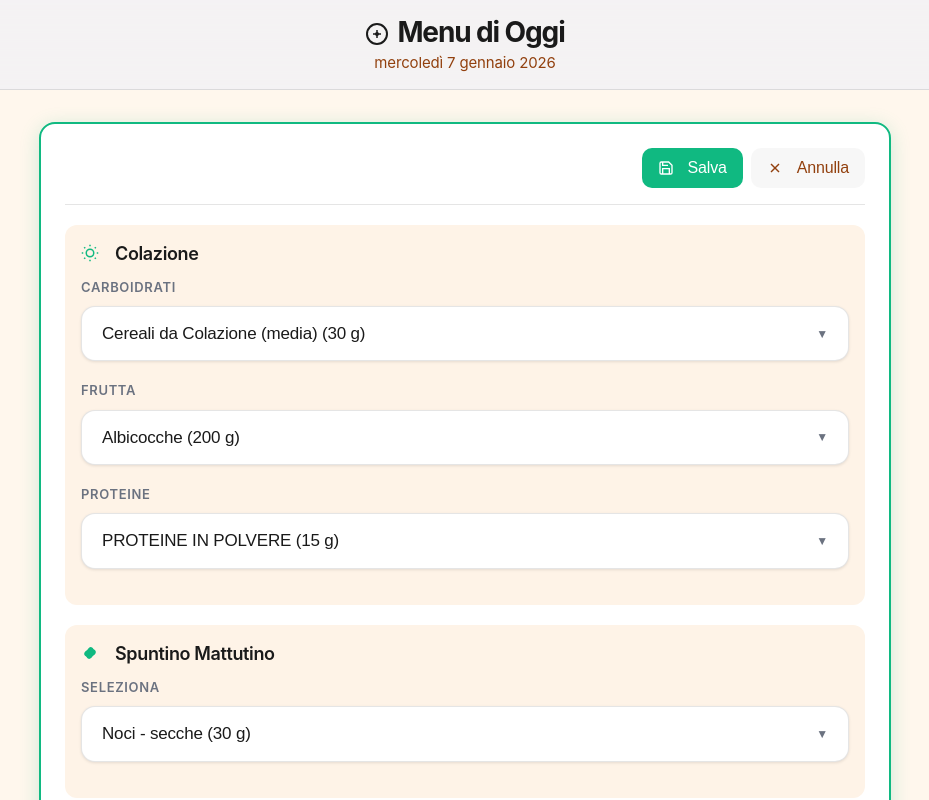
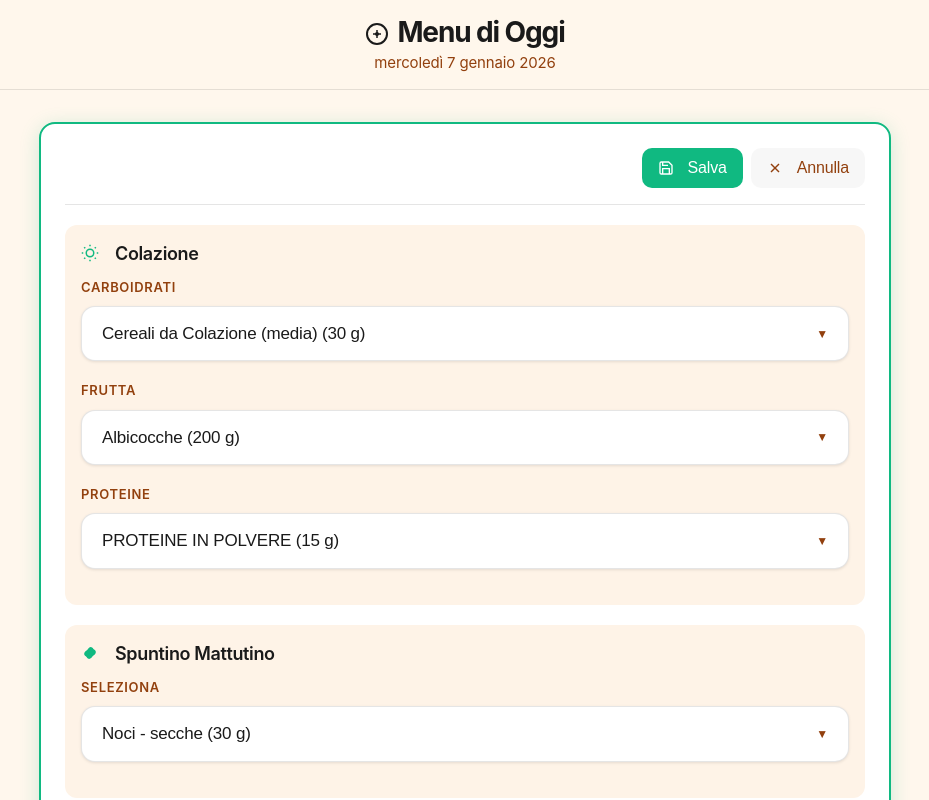
Before and after one commit to artscomi/diet-pwa, a React (Vite) app: page / in a window 1280 px wide. Both pictures are taken after a click on the button "Modifica". Shown: the top 800 px of the page, without its empty margins (175-1104 px from the left). Built offline with nearby package versions, Linux system fonts and the light colour scheme.

Commit message:
Update color scheme in App.css and IngredientSelector.css for improved visual consistency. Changed background color in App.css and updated text colors in IngredientSelector.css to enhance readability and aesthetics.

```diff
--- a/src/App.css
+++ b/src/App.css
@@ -18,7 +18,7 @@
   text-align: center;
   padding: 1rem 1.25rem;
   padding-top: max(1rem, calc(env(safe-area-inset-top) + 0.75rem));
-  background: rgba(242, 242, 247, 0.8);
+  background: rgba(255, 247, 237, 0.95);
   backdrop-filter: saturate(180%) blur(20px);
   -webkit-backdrop-filter: saturate(180%) blur(20px);
   border-bottom: 0.5px solid rgba(0, 0, 0, 0.1);
@@ -252,7 +252,7 @@
   text-align: center;
   padding: 1.25rem 1.5rem;
   padding-bottom: max(1.25rem, calc(env(safe-area-inset-bottom) + 1rem));
-  background: rgba(242, 242, 247, 0.8);
+  background: rgba(255, 247, 237, 0.95);
   backdrop-filter: saturate(180%) blur(20px);
   -webkit-backdrop-filter: saturate(180%) blur(20px);
   border-top: 0.5px solid rgba(0, 0, 0, 0.1);
--- a/src/components/IngredientSelector.css
+++ b/src/components/IngredientSelector.css
@@ -9,7 +9,7 @@
   font-size: clamp(0.6875rem, 2vw, 0.8125rem);
   font-weight: 600;
   margin-bottom: 0.625rem;
-  color: #6b7280;
+  color: #92400e;
   letter-spacing: 0.05em;
   text-transform: uppercase;
   line-height: 1.4;
@@ -67,13 +67,13 @@
 
 .ingredient-selector-text:empty::before {
   content: attr(placeholder);
-  color: #6b7280;
+  color: #92400e;
   font-weight: 400;
 }
 
 .ingredient-selector-arrow {
   font-size: 0.75rem;
-  color: #6b7280;
+  color: #92400e;
   flex-shrink: 0;
   transition: all 0.3s cubic-bezier(0.4, 0, 0.2, 1);
 }
@@ -153,7 +153,7 @@
 }
 
 .ingredient-option.empty {
-  color: #6b7280;
+  color: #92400e;
   cursor: default;
   justify-content: center;
 }
@@ -172,7 +172,7 @@
 
 .option-quantity {
   font-size: clamp(0.8125rem, 2vw, 0.9375rem);
-  color: #6b7280;
+  color: #92400e;
   font-weight: 400;
   white-space: nowrap;
   flex-shrink: 0;
```
